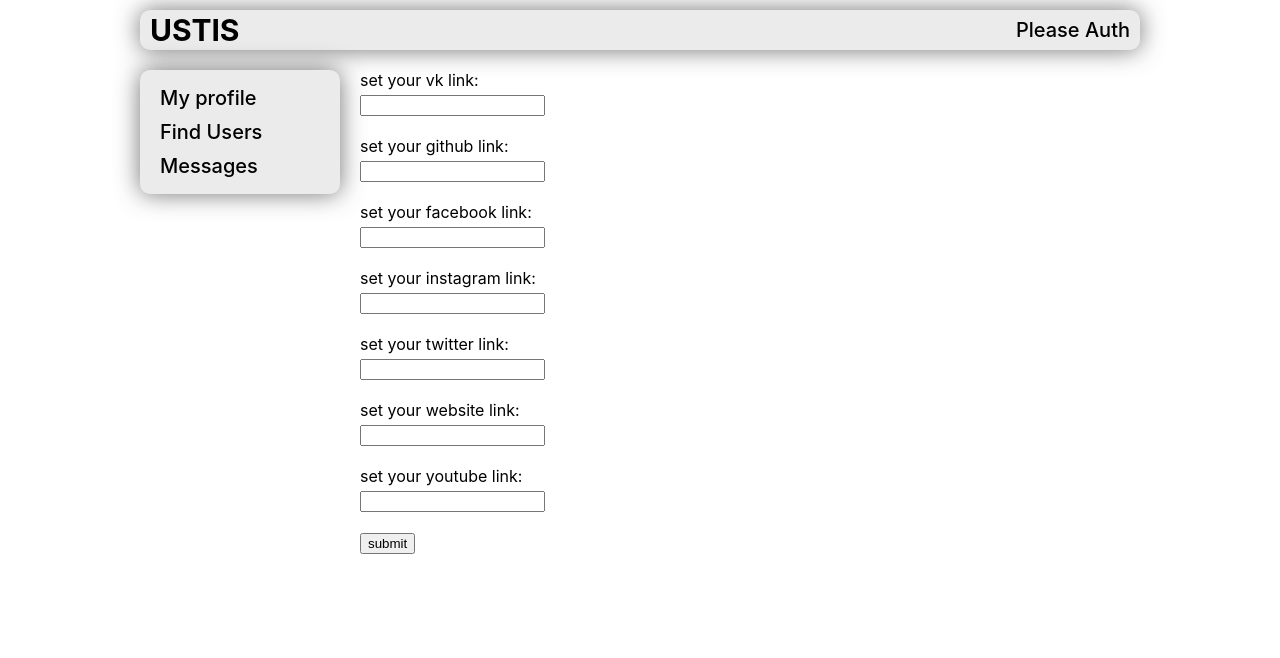
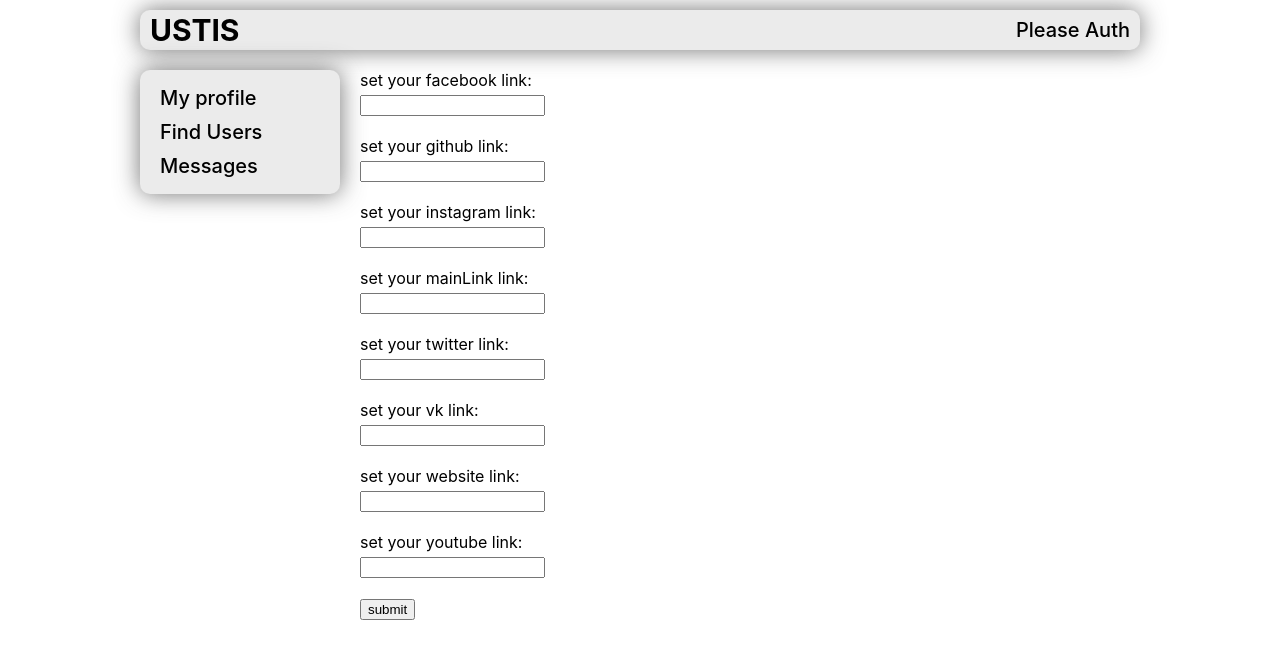
Before and after one commit to Gromkov-cloud/react-samurai, a React (Create React App) app: page /change-user-info in a window 1280 px wide. Shown: the top 658 px of the page. Built offline with nearby package versions, Linux system fonts and the light colour scheme; no server answers.

Commit message:
refactor: remove duplication contactsInput

```diff
--- a/src/components/ChangeUserInfo/ChangeUserInfo.jsx
+++ b/src/components/ChangeUserInfo/ChangeUserInfo.jsx
@@ -3,7 +3,6 @@ import {useEffect} from "react";
 import {useDispatch, useSelector} from "react-redux";
 import {fetchUserInfoThunk, putUserInfoThunk} from "../../Redux/reduxSlices/changeUserInfoSlice";
 import styles from "./ChangeUserInfo.module.css"
-
 
 const ChangeUserInfo = () => {
     const dispatch = useDispatch()
@@ -20,62 +19,26 @@ const ChangeUserInfo = () => {
     } = useForm()
 
     const onFormSubmit = (data) => {
+        console.log(data)
         dispatch(putUserInfoThunk(data))
     }
 
-    setValue("vkLink", userContacts.vk)
-    setValue("githubLink", userContacts.github)
-    setValue("facebookLink", userContacts.facebook)
-    setValue("instagramLink", userContacts.instagram)
-    setValue("twitterLink", userContacts.twitter)
-    setValue("websiteLink", userContacts.website)
-    setValue("youtubeLink", userContacts.youtube)
+    Object.entries(userContacts).forEach(link => setValue(`${link[0]}Link`, link[1]))
 
     return (
         <>
             <form onSubmit={handleSubmit(onFormSubmit)} className={styles.form}>
-                <label>
-                    set your vk link:
-                    <input type="text"
-                           {...register("vkLink")}
-                    />
-                </label>
-                <label>
-                    set your github link:
-                    <input type="text"
-                           {...register("githubLink")}
-                    />
-                </label>
-                <label>
-                    set your facebook link:
-                    <input type="text"
-                           {...register("facebookLink")}
-                    />
-                </label>
-                <label>
-                    set your instagram link:
-                    <input type="text"
-                           {...register("instagramLink")}
-                    />
-                </label>
-                <label>
-                    set your twitter link:
-                    <input type="text"
-                           {...register("twitterLink")}
-                    />
-                </label>
-                <label>
-                    set your website link:
-                    <input type="text"
-                           {...register("websiteLink")}
-                    />
-                </label>
-                <label>
-                    set your youtube link:
-                    <input type="text"
-                           {...register("youtubeLink")}
-                    />
-                </label>
+                {
+                    Object.keys(userContacts).map(linkName => (
+                            <label key={linkName}>
+                                {`set your ${linkName} link:`}
+                                <input type="text"
+                                       {...register(`${linkName}Link`)}
+                                />
+                            </label>
+                        )
+                    )
+                }
                 <button type={"submit"}>submit</button>
             </form>
         </>
```
